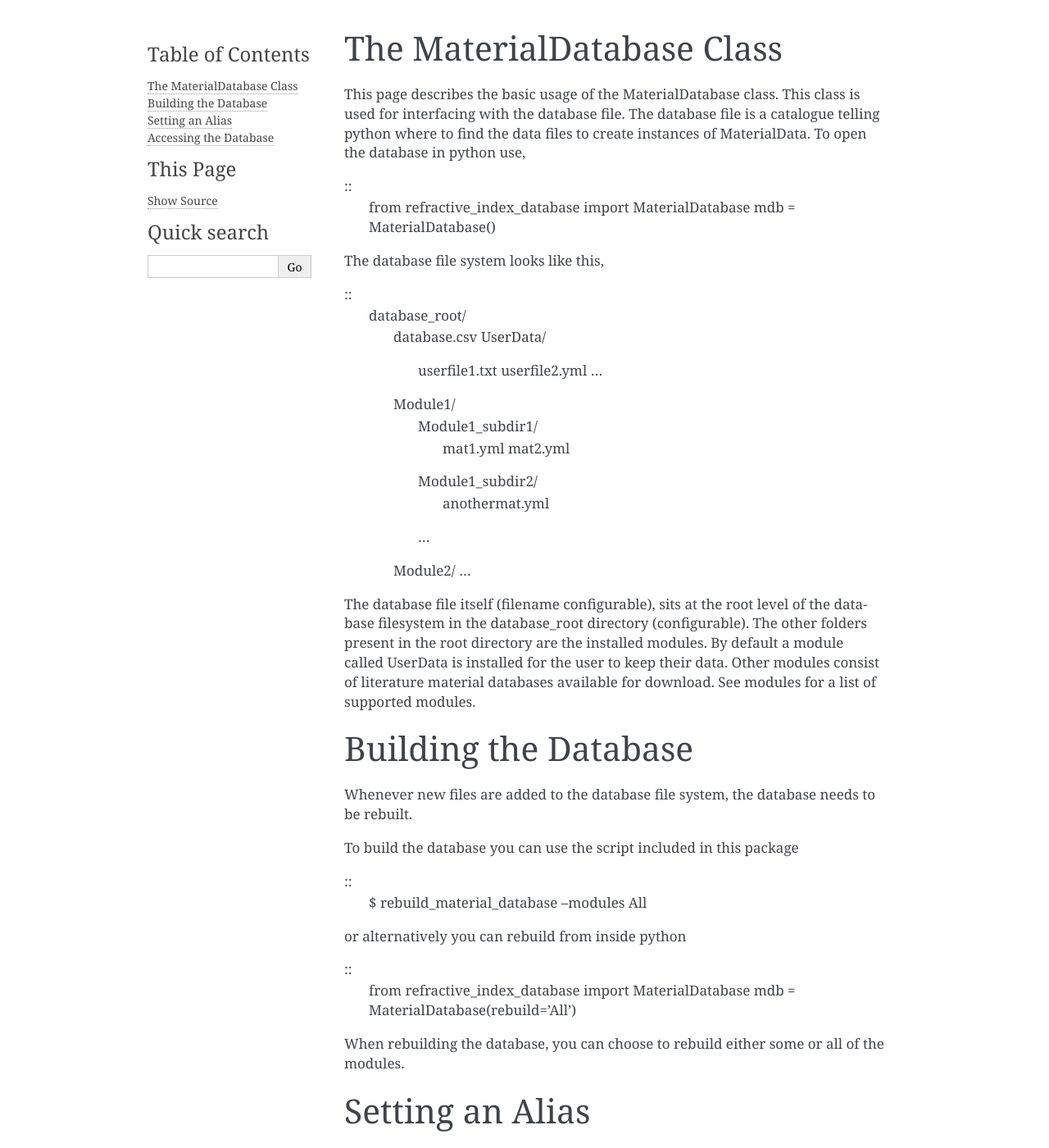
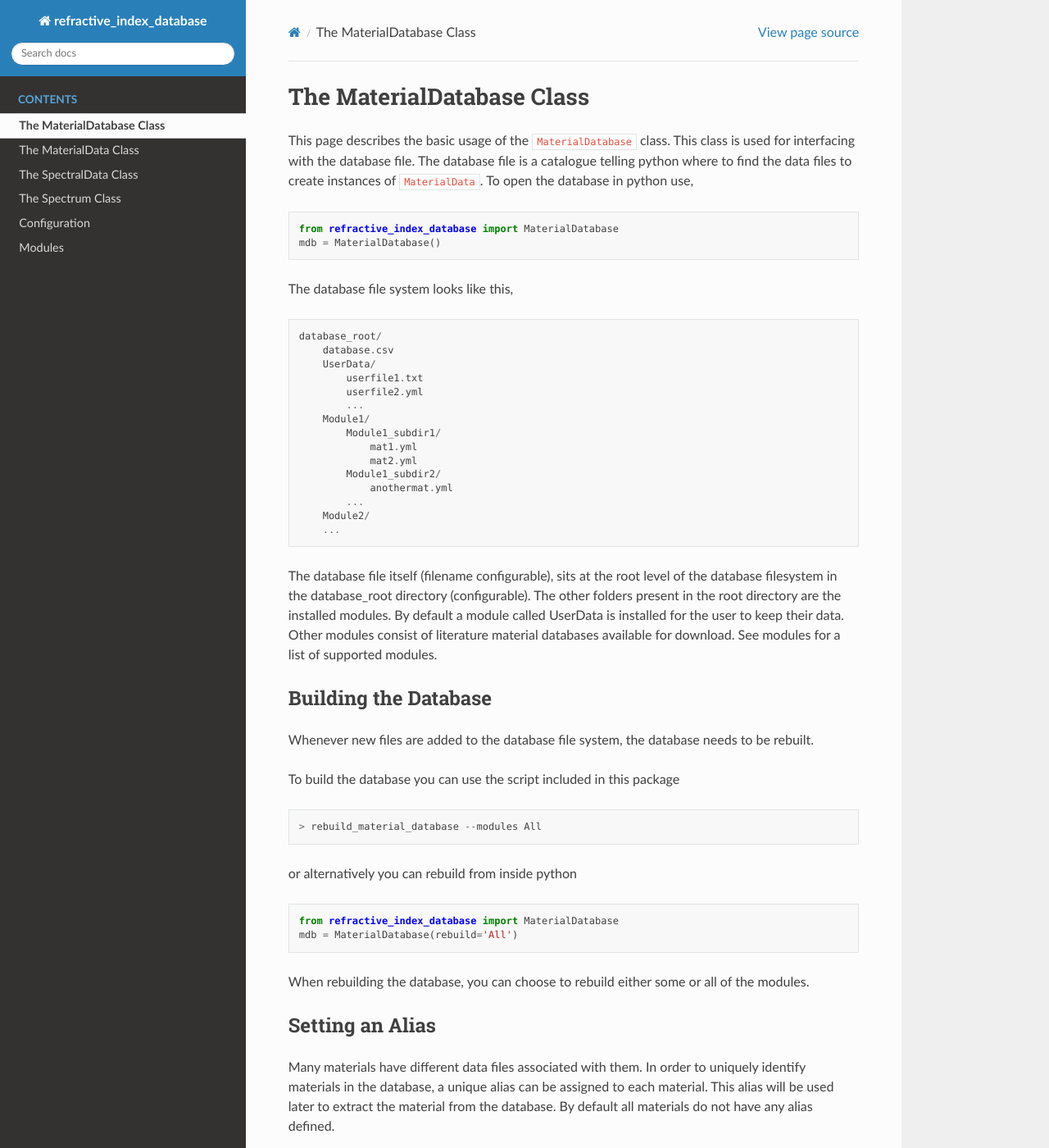
Before and after one commit to nano-sippe/dispersion, a Sphinx documentation site: the page built from docs/source/material_database.rst, in a window 1280 px wide and 1400 px high. Shown: the whole window at 82% size. Built offline with Sphinx 7.4.7 and the Read the Docs theme 2.0.0, drawn with Linux system fonts in a browser that asks for light colours; pages that are not in the unit, such as notebooks, are missing from menus; some of the changed text lies outside the part shown.

Commit message:
updated documentation

```diff
--- a/docs/source/conf.py
+++ b/docs/source/conf.py
@@ -10,9 +10,9 @@
 # add these directories to sys.path here. If the directory is relative to the
 # documentation root, use os.path.abspath to make it absolute, like shown here.
 #
-# import os
-# import sys
-# sys.path.insert(0, os.path.abspath('.'))
+import os
+import sys
+sys.path.insert(0, os.path.abspath('../../src/refractive_index_database'))
 
 
 # -- Project information -----------------------------------------------------
@@ -27,7 +27,7 @@
 # Add any Sphinx extension module names here, as strings. They can be
 # extensions coming with Sphinx (named 'sphinx.ext.*') or your custom
 # ones.
-extensions = [
+extensions = ['sphinx.ext.autodoc'
 ]
 
 # Add any paths that contain templates here, relative to this directory.
@@ -38,15 +38,16 @@
 # This pattern also affects html_static_path and html_extra_path.
 exclude_patterns = []
 
+master_doc = 'index'
 
 # -- Options for HTML output -------------------------------------------------
 
 # The theme to use for HTML and HTML Help pages.  See the documentation for
 # a list of builtin themes.
 #
-html_theme = 'alabaster'
-
+html_theme = 'sphinx_rtd_theme'
+#html_theme_path = ["_themes", ]
 # Add any paths that contain custom static files (such as style sheets) here,
 # relative to this directory. They are copied after the builtin static files,
 # so a file named "default.css" will overwrite the builtin "default.css".
-html_static_path = ['_static']
+#html_static_path = ['_static']
--- a/docs/source/material_database.rst
+++ b/docs/source/material_database.rst
@@ -1,17 +1,19 @@
 The MaterialDatabase Class
 ==========================
-This page describes the basic usage of the MaterialDatabase class. This class
+This page describes the basic usage of the ``MaterialDatabase`` class. This class
 is used for interfacing with the database file. The database file is a catalogue
 telling python where to find the data files to create instances of
-MaterialData. To open the database in python use,
+``MaterialData``. To open the database in python use,
 
 ::
+
   from refractive_index_database import MaterialDatabase
   mdb = MaterialDatabase()
 
 The database file system looks like this,
 
 ::
+
   database_root/
       database.csv
       UserData/
@@ -36,18 +38,20 @@
 available for download. See modules for a list of supported modules.
 
 Building the Database
-=====================
+---------------------
 Whenever new files are added to the database file system, the database needs to
 be rebuilt.
 
 To build the database you can use the script included in this package
 
 ::
-  $ rebuild_material_database --modules All
+
+  > rebuild_material_database --modules All
 
 or alternatively you can rebuild from inside python
 
 ::
+
   from refractive_index_database import MaterialDatabase
   mdb = MaterialDatabase(rebuild='All')
 
@@ -55,7 +59,7 @@
 the modules.
 
 Setting an Alias
-================
+----------------
 Many materials have different data files associated with them. In order to
 uniquely identify materials in the database, a unique alias can be assigned to
 each material. This alias will be used later to extract the material from the
@@ -68,6 +72,7 @@
 The following shows how to edit an alias using python.
 
 ::
+
     row = mdb.database[(mdb.database.Name == name)]
     mdb.register_alias(row, "alias")
 
@@ -76,6 +81,7 @@
 to the file on the inside the module folder as the filter,
 
 ::
+
     row = mdb.database[(mdb.database.Path == path/to/file.txt)]
     mdb.register_alias(row, "alias")
     mdb.save_to_file()
@@ -85,6 +91,7 @@
 (such as a jupyter notebook) and use,
 
 ::
+
   mdb.edit_interactive()
 
 note that "Interactive" must be set to true in the package configuration file
@@ -92,15 +99,17 @@
 for the appropriate materials, the database must be saved via,
 
 ::
+
   mdb.save_interactive()
   mdb.save_to_file()
 
 
 Accessing the Database
-======================
+----------------------
 To get a material from the database simply use
 
 ::
+
   mat = mdb.get_material("<mat_alias>")
 
 this returns a MaterialData object. If the argument of get_material is a string,
```
Also changed, not shown: docs/source/index.rst (+17 -11 lines), docs/source/material_data.rst (+19 -6 lines).
